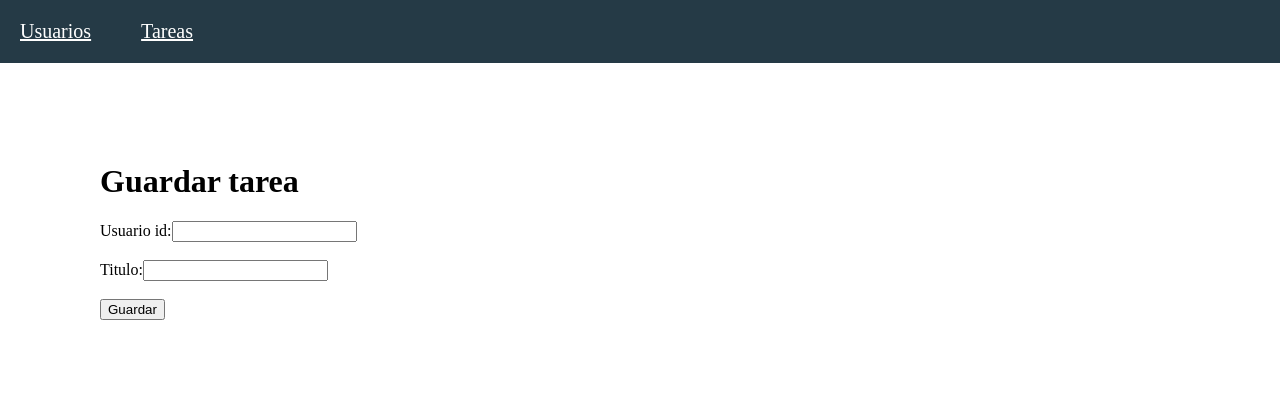
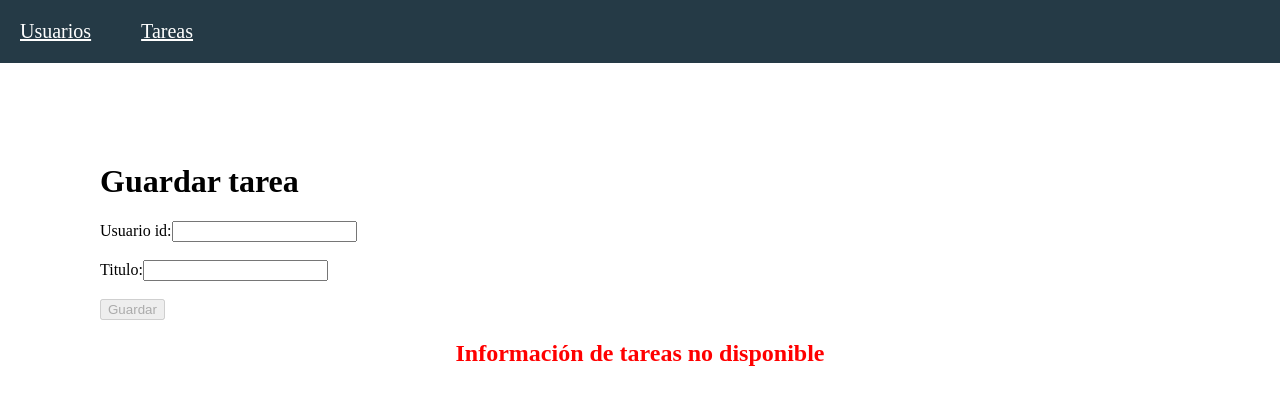
Before and after one commit to jonathan-cursos/curso-redux, a React (Create React App) app: page /tareas in a window 1280 px wide. Both pictures are taken after a click on the button "Agregar". Shown: the top 404 px of the page. Built offline with nearby package versions, Linux system fonts and the light colour scheme; no server answers.

Commit message:
[Metodos HTTP]: Deshabilitando botón

```diff
--- a/src/actions/tareasActions.js
+++ b/src/actions/tareasActions.js
@@ -1,5 +1,12 @@
 import axios from "axios";
-import { CARGANDO, ERROR, TRAER_TODAS } from "../types/tareasTypes";
+import {
+  CARGANDO,
+  ERROR,
+  TRAER_TODAS,
+  CAMBIO_USUARIO_ID,
+  CAMBIO_TITULO,
+  AGREGADA,
+} from "../types/tareasTypes";
 
 export const traerTodas = () => async (dispatch) => {
   dispatch({
@@ -36,14 +43,14 @@ export const traerTodas = () => async (dispatch) => {
 
 export const cambioUsuarioId = (usuario_id) => (dispatch) => {
   dispatch({
-    type: "cambio_usuario_id",
+    type: CAMBIO_USUARIO_ID,
     payload: usuario_id,
   });
 };
 
 export const cambioTitulo = (titulo) => (dispatch) => {
   dispatch({
-    type: "cambio_titulo",
+    type: CAMBIO_TITULO,
     payload: titulo,
   });
 };
@@ -60,7 +67,7 @@ export const agregar = (nuevaTarea) => async (dispatch) => {
     console.log(respuesta.data);
     dispatch({
       //No colocamos payload, porque los datos los estamos enviando a una DB
-      type: "agregada",
+      type: AGREGADA,
     });
   } catch (error) {
     console.log(error.message);
--- a/src/components/Tareas/Guardar.jsx
+++ b/src/components/Tareas/Guardar.jsx
@@ -1,5 +1,7 @@
 import React, { Component } from "react";
 import { connect } from "react-redux";
+import Spinner from "../General/Spinner";
+import Fatal from "../General/Fatal";
 import * as tareasActions from "../../actions/tareasActions";
 
 class Guardar extends Component {
@@ -19,6 +21,29 @@ class Guardar extends Component {
       completed: false,
     };
     this.props.agregar(nuevaTarea);
+  };
+
+  deshabilitar = () => {
+    const { usuario_id, titulo, cargando } = this.props;
+    if (cargando) {
+      return true;
+    }
+    if (!usuario_id || !titulo) {
+      return true;
+    }
+    return false;
+  };
+
+  mostrarAccion = () => {
+    const { cargando, error } = this.props;
+
+    if (cargando) {
+      return <Spinner />;
+    }
+
+    if (error) {
+      return <Fatal mensaje={error} />;
+    }
   };
 
   render() {
@@ -41,9 +66,14 @@ class Guardar extends Component {
         />
         <br />
         <br />
-        <button type="button" onClick={this.guardar}>
+        <button
+          type="button"
+          onClick={this.guardar}
+          disabled={this.deshabilitar()}
+        >
           Guardar
         </button>
+        {this.mostrarAccion()}
       </div>
     );
   }
--- a/src/components/Tareas/index.jsx
+++ b/src/components/Tareas/index.jsx
@@ -7,7 +7,9 @@ import Fatal from "../General/Fatal";
 
 class Tareas extends Component {
   componentDidMount() {
-    this.props.traerTodas();
+    if (!Object.keys(this.props.tareas).length) {
+      this.props.traerTodas();
+    }
   }
 
   mostrarContenido() {
--- a/src/reducers/tareasReducer.js
+++ b/src/reducers/tareasReducer.js
@@ -1,4 +1,11 @@
-import { TRAER_TODAS, CARGANDO, ERROR } from "../types/tareasTypes";
+import {
+  TRAER_TODAS,
+  CARGANDO,
+  ERROR,
+  CAMBIO_USUARIO_ID,
+  CAMBIO_TITULO,
+  AGREGADA,
+} from "../types/tareasTypes";
 
 const INITIAL_STATE = {
   tareas: {},
@@ -16,11 +23,11 @@ const usuariosReducer = (state = INITIAL_STATE, action) => {
       return { ...state, cargando: true };
     case ERROR:
       return { ...state, error: action.payload, cargando: false };
-    case "cambio_usuario_id":
+    case CAMBIO_USUARIO_ID:
       return { ...state, usuario_id: action.payload };
-    case "cambio_titulo":
+    case CAMBIO_TITULO:
       return { ...state, titulo: action.payload };
-    case "agregada":
+    case AGREGADA:
       return { ...state, tareas: {}, cargando: false, error: "" };
     default:
       return state;
--- a/src/types/tareasTypes.js
+++ b/src/types/tareasTypes.js
@@ -1,3 +1,6 @@
 export const TRAER_TODAS = "tareas_traer_todos";
 export const CARGANDO = "tareas_cargando";
 export const ERROR = "tareas_error";
+export const CAMBIO_USUARIO_ID = "tareas_cambio_usuario_id";
+export const CAMBIO_TITULO = "tareas_cambio_titulo";
+export const AGREGADA = "tareas_agregada";
```
